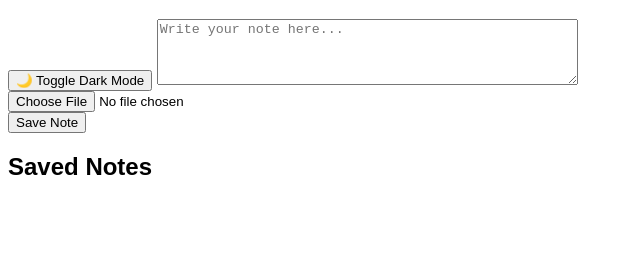
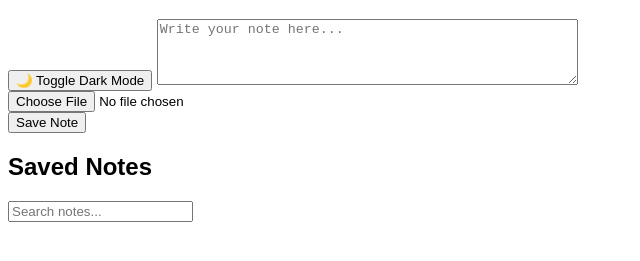
Before and after one commit to noeliarozado/LumaNoteApp, a website: page frontend/index.html in a window 1280 px wide. Shown: the part 61-322 px from the top of the page, without its empty margins (0-640 px from the left). Drawn offline with Linux system fonts and the light colour scheme; no server answers.

Commit message:
Search bar

```diff
--- a/frontend/index.html
+++ b/frontend/index.html
@@ -73,6 +73,9 @@
     <button onclick="addNote()">Save Note</button>
 
     <h2>Saved Notes</h2>
+
+    <input type="text" id="searchInput" placeholder="Search notes..." oninput="filterNotes()">
+
     <ul id="notesList"></ul>
 
     <script>
@@ -202,6 +205,20 @@
             document.body.classList.add("dark-mode");
         }
 
+        function filterNotes() {
+            const searchValue = document.getElementById("searchInput").value.toLowerCase();
+            const notes = document.querySelectorAll("#notesList li");
+
+            notes.forEach(note => {
+                const text = note.querySelector("span").textContent.toLowerCase();
+                if (text.includes(searchValue)) {
+                    note.style.display = "block"; // Show matching notes
+                } else {
+                    note.style.display = "none"; // Hide non-matching notes
+                }
+            });
+        }
+
         window.onload = loadNotes;
     </script>
 </body>
```
Also changed, not shown: 1 other file.
